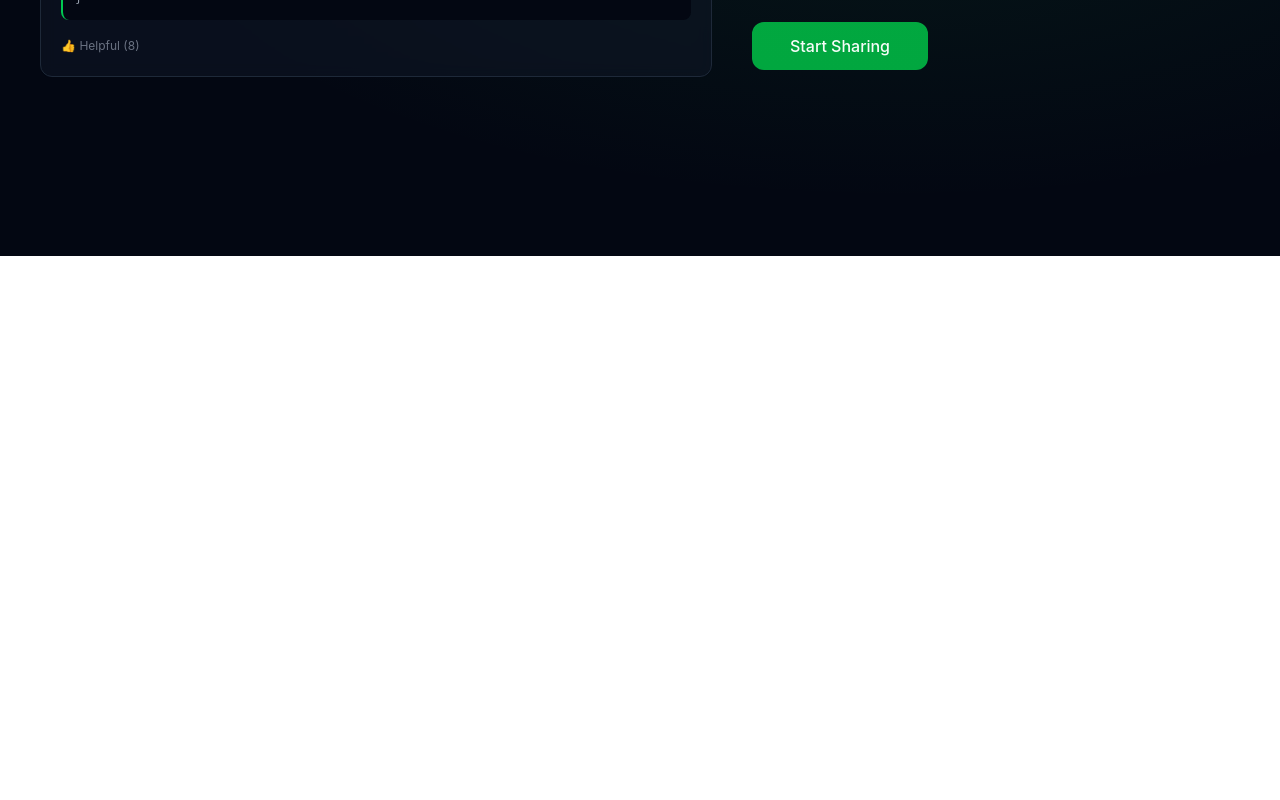
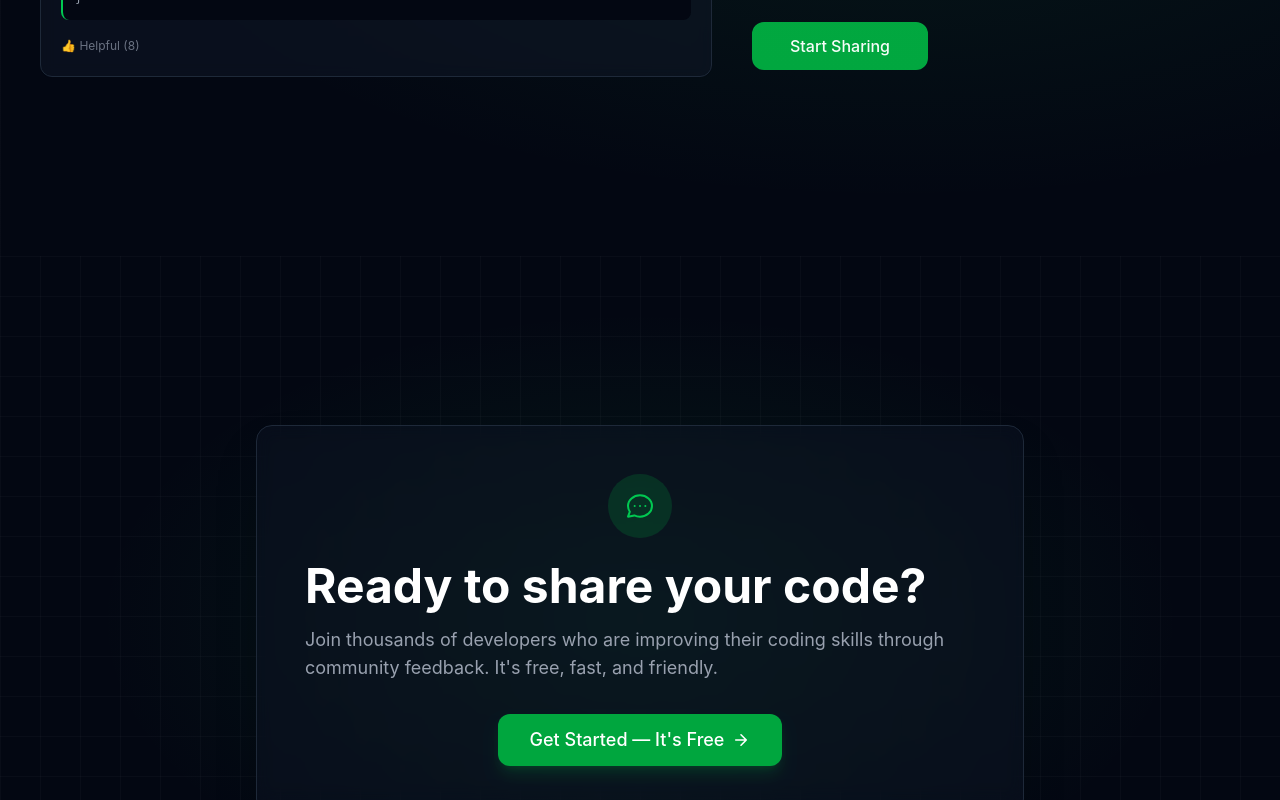
Before and after one commit to OhadRaza01/code-share, a React (Vite) app: page / in a window 1280 px wide. Shown: the part 2000-2800 px from the top of the page. Before the commit the page ends 2256 px from the top, so only its background shows below. Built offline with nearby package versions, Linux system fonts and the light colour scheme.

Commit message:
added CTA section

```diff
--- /dev/null
+++ b/src/components/Features/CtaSection.jsx
@@ -0,0 +1,46 @@
+import React from "react";
+
+export default function CtaSection() {
+    return (
+        <section className="min-h-[calc(100vh-72px)] flex justify-center items-center relative bg-gray-950 py-20 px-4 md:px-6 overflow-hidden">
+
+            <div className="absolute inset-0 bg-[radial-gradient(ellipse_at_50%_50%,rgba(34,197,94,0.1),transparent_60%)]" />
+
+
+            <div className="absolute inset-0 bg-[linear-gradient(to_right,#ffffff06_1px,transparent_1px),linear-gradient(to_bottom,#ffffff06_1px,transparent_1px)] bg-size-[40px_40px]" />
+
+            <div className="relative z-10 max-w-3xl">
+                {/* Card */}
+                <div className="bg-gray-900/40 backdrop-blur-sm border border-gray-800 rounded-2xl p-8 md:p-12 shadow-2xl">
+
+                    <div className="flex justify-center mb-6">
+                        <div className="w-16 h-16 bg-green-600/20 rounded-full flex items-center justify-center">
+                            <svg className="w-8 h-8 text-green-500" fill="none" stroke="currentColor" viewBox="0 0 24 24">
+                                <path strokeLinecap="round" strokeLinejoin="round" strokeWidth={1.5} d="M8 12h.01M12 12h.01M16 12h.01M21 12c0 4.418-4.03 8-9 8a9.863 9.863 0 01-4.255-.949L3 20l1.395-3.72C3.512 15.042 3 13.574 3 12c0-4.418 4.03-8 9-8s9 3.582 9 8z" />
+                            </svg>
+                        </div>
+                    </div>
+
+                    <h2 className="text-3xl md:text-4xl lg:text-5xl font-bold text-white mb-4">
+                        Ready to share your code?
+                    </h2>
+
+                    <p className="text-gray-400 text-base md:text-lg mb-8 max-w-2xl mx-auto">
+                        Join thousands of developers who are improving their coding skills
+                        through community feedback. It's free, fast, and friendly.
+                    </p>
+
+                    <div className="flex flex-row gap-4 md:justify-center">
+                        <button className="group flex items-center justify-center gap-2 bg-green-600 hover:bg-green-500 text-white font-medium active:scale-95 transition-all duration-200 rounded-xl px-8 py-3 text-lg shadow-lg shadow-green-600/20 hover:shadow-green-500/30">
+                            Get Started — It's Free
+                            <svg className="group-hover:translate-x-1 transition-transform" width="18" height="18" viewBox="0 0 20 20" fill="none">
+                                <path d="M4.166 10h11.667m0 0L9.999 4.165m5.834 5.833-5.834 5.834" stroke="currentColor" strokeWidth="1.8" strokeLinecap="round" strokeLinejoin="round" />
+                            </svg>
+                        </button>
+                    </div>
+                </div>
+            </div>
+
+        </section>
+    );
+}
--- a/src/components/Features/Features.jsx
+++ b/src/components/Features/Features.jsx
@@ -1,12 +1,14 @@
 import React from 'react'
 import ShareCodeFeature from './ShareCodeFeature'
 import ReviewCodeFeature from './ReviewCodeFeature'
+import CtaSection from './CtaSection'
 
 export default function Features() {
     return (
         <section>
                 <ShareCodeFeature />
                 <ReviewCodeFeature />
+                <CtaSection />
         </section>
     )
 }
--- a/src/components/Features/ReviewCodeFeature.jsx
+++ b/src/components/Features/ReviewCodeFeature.jsx
@@ -8,7 +8,7 @@ export default function ReviewCodeFeature() {
             <div className="relative  min-h-[calc(100vh-72px)] text-white flex flex-col md:flex-row gap-10 justify-center items-center p-5 md:p-10 mt-10 md:mt-0 ">
 
                 <div className="absolute inset-0 bg-[radial-gradient(ellipse_at_70%_50%,rgba(34,197,94,0.08),transparent_60%)]" />
-
+                <div className="absolute inset-0 bg-[linear-gradient(to_right,#ffffff06_1px,transparent_1px),linear-gradient(to_bottom,#ffffff06_1px,transparent_1px)] bg-size[40px_40px]" />
 
                 <div className="flex flex-col gap-6">
 
--- a/src/components/Features/ShareCodeFeature.jsx
+++ b/src/components/Features/ShareCodeFeature.jsx
@@ -7,7 +7,7 @@ export default function ShareCodeFeature() {
             <div className="relative min-h-[calc(100vh-72px)] text-white flex flex-col md:flex-row gap-10 justify-center items-center p-5 md:p-10 mt-10 md:mt-0 ">
 
                 <div className="absolute inset-0 bg-[radial-gradient(ellipse_at_30%_50%,rgba(34,197,94,0.08),transparent_60%)]" />
-
+                 <div className="absolute inset-0 bg-[linear-gradient(to_right,#ffffff06_1px,transparent_1px),linear-gradient(to_bottom,#ffffff06_1px,transparent_1px)] bg-size-[40px_40px]" />
                 {/* left side text  */}
 
                 <div className="flex  flex-col gap-6 z-10">
```
